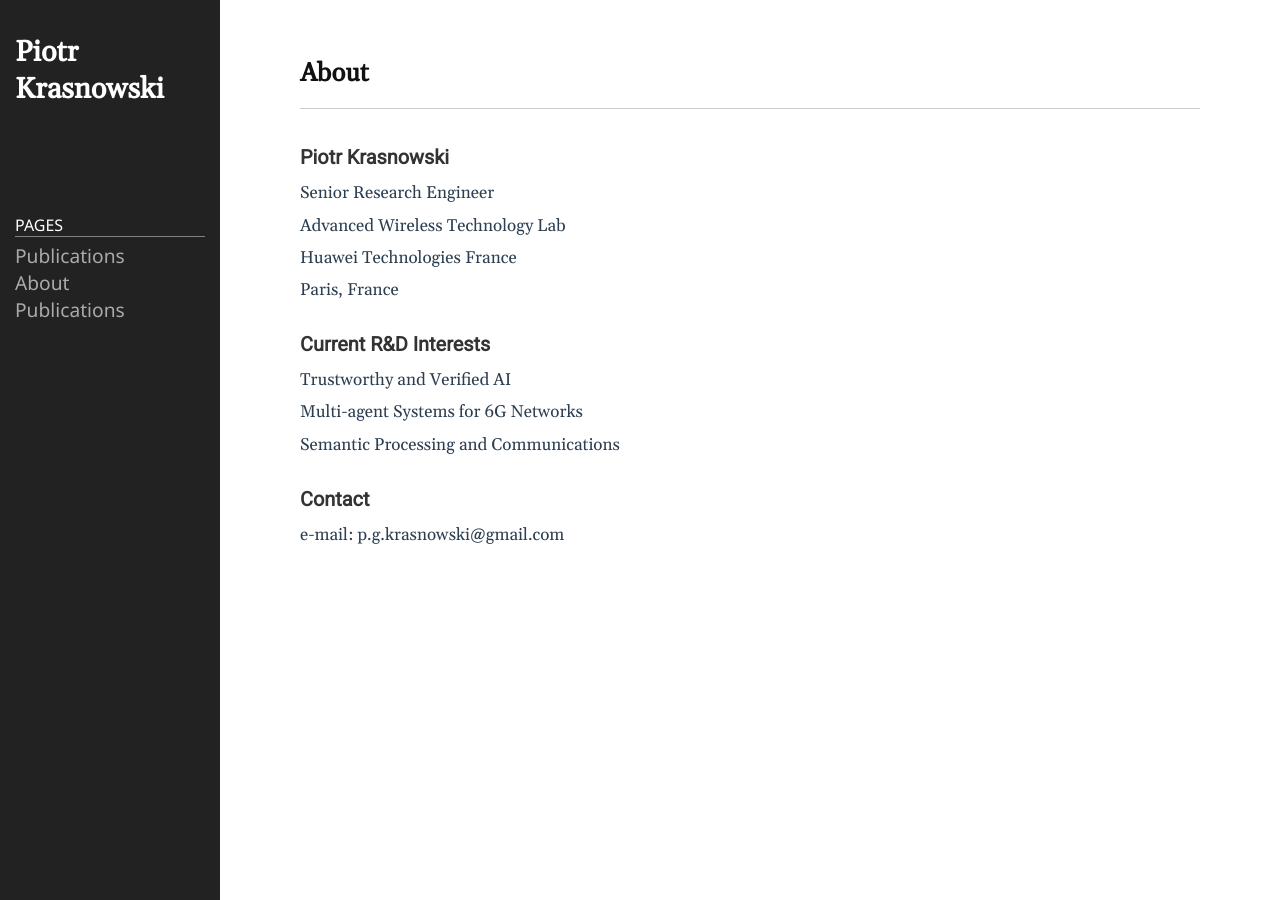
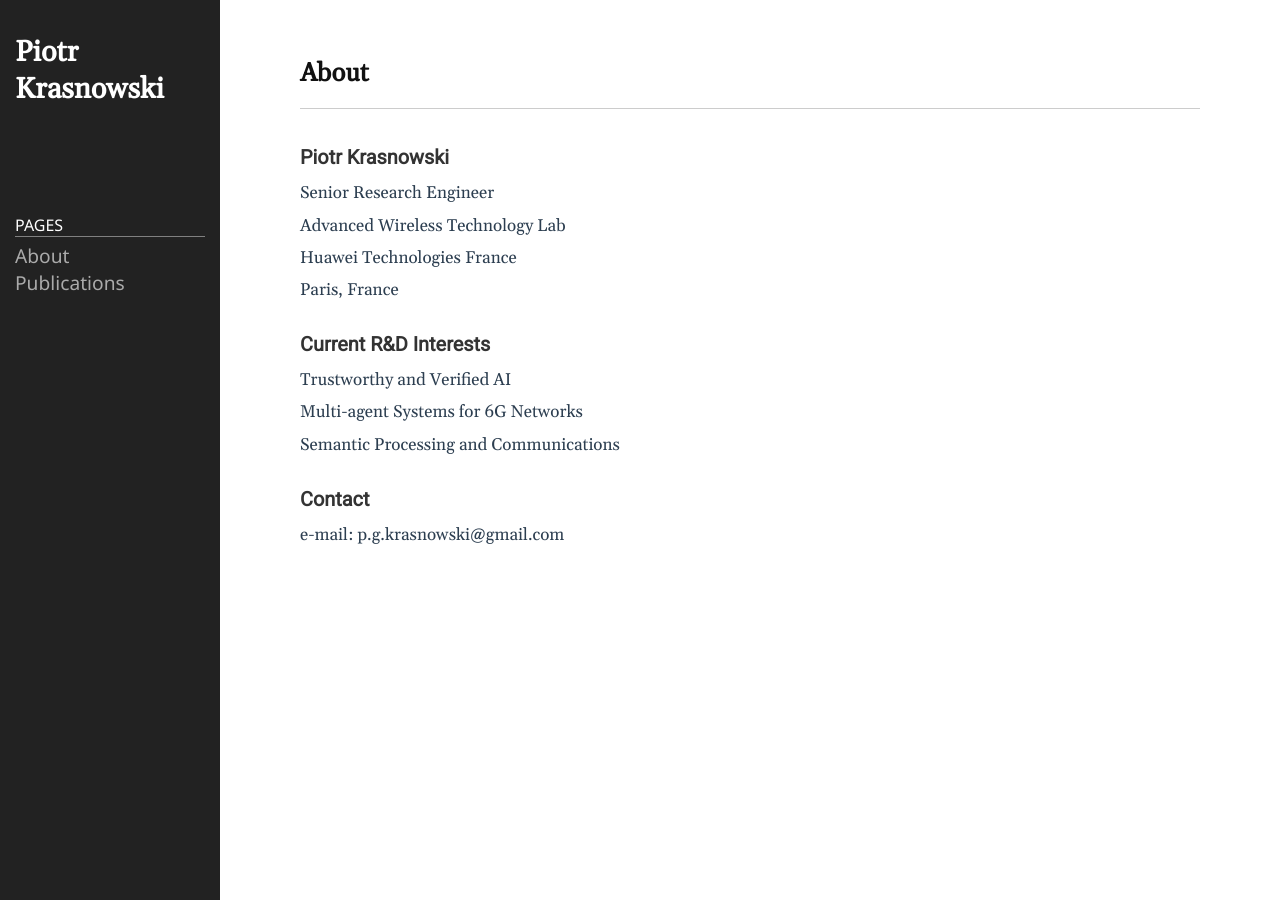
Before and after one commit to PiotrKrasnowski/piotrkrasnowski.github.io, a Jekyll site: the page built from About.md, in a window 1280 px wide. Built offline with Jekyll 4.4.1, drawn with Linux system fonts in a browser that asks for light colours.

Commit message:
Update sidebar.html

```diff
--- a/_includes/sidebar.html
+++ b/_includes/sidebar.html
@@ -14,9 +14,6 @@
 <div class="sidebar-item sidebar-nav">
 	<ul class="nav">
       <li class="nav-title">Pages</li>
-	  <li>
-	  	<a class="nav-item" href="/">Publications</a>
-	  </li>
 	  {% assign pages_list = site.pages %}
 	  {% for node in pages_list %}
 	    {% if node.title != null %}
```
